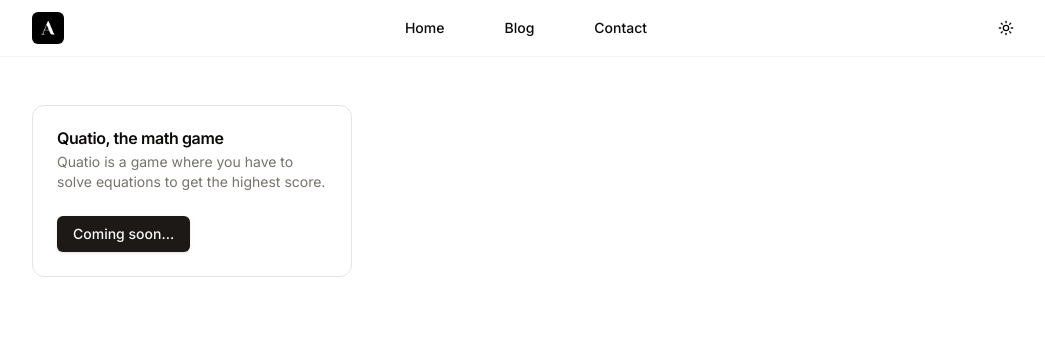
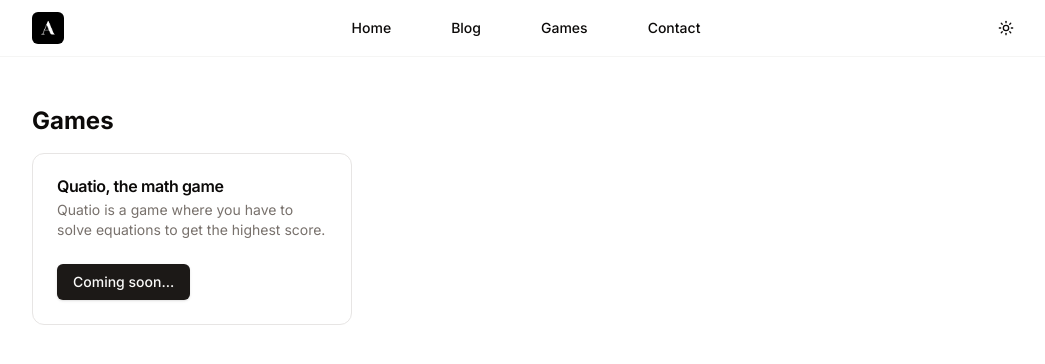
Before and after one commit to alexandretrotel/portfolio, a Next.js app: page /games in a window 1280 px wide. Shown: the top 364 px of the page, without its empty margins (112-1157 px from the left). Built offline with nearby package versions, Linux system fonts and the light colour scheme.

Commit message:
fix: header

```diff
--- a/src/app/(core)/games/page.tsx
+++ b/src/app/(core)/games/page.tsx
@@ -10,6 +10,8 @@ import Link from "next/link";
 
 export default async function Games() {
   return (
+    <div className="flex flex-col gap-4">
+      <h1 className="text-2xl font-bold">Games</h1>
       <div className="grid grid-cols-1 sm:grid-cols-2 md:grid-cols-3 gap-4 mx-auto max-w-5xl">
         <Card>
           <CardHeader>
@@ -26,5 +28,6 @@ export default async function Games() {
           </CardFooter>
         </Card>
       </div>
+    </div>
   );
 }
--- a/src/app/(core)/games/quatio/page.tsx
+++ b/src/app/(core)/games/quatio/page.tsx
@@ -0,0 +1,3 @@
+export default async function Quatio() {
+  return <></>;
+}
--- a/src/app/not-found.tsx
+++ b/src/app/not-found.tsx
@@ -1,3 +1,6 @@
+"use client";
+import "client-only";
+
 import {
   Card,
   CardHeader,
@@ -5,13 +8,15 @@ import {
   CardDescription,
   CardFooter,
 } from "@/components/ui/card";
-import Link from "next/link";
 import { Button } from "@/components/ui/button";
+import { useRouter } from "next/navigation";
 
 export default function NotFound() {
+  const router = useRouter();
+
   return (
-    <div className="flex flex-col items-center justify-center h-full space-y-4">
-      <Card>
+    <div className="flex flex-col items-center justify-center h-screen space-y-4">
+      <Card className="border-transparent">
         <CardHeader>
           <CardTitle>Not found</CardTitle>
           <CardDescription>
@@ -19,9 +24,7 @@ export default function NotFound() {
           </CardDescription>
         </CardHeader>
         <CardFooter>
-          <Button asChild>
-            <Link href="/">Go back</Link>
-          </Button>
+          <Button onClick={() => router.back()}>Go back</Button>
         </CardFooter>
       </Card>
     </div>
--- a/src/components/core/header.tsx
+++ b/src/components/core/header.tsx
@@ -8,7 +8,13 @@ import Link from "next/link";
 import { DarkModeToggle } from "@/components/ui/dark-mode-toggle";
 import Image from "next/image";
 
-const components: { title: string; href: string }[] = [
+interface ComponentProps {
+  title: string;
+  href: string;
+  disabled?: boolean;
+}
+
+const components: ComponentProps[] = [
   {
     title: "Home",
     href: "/",
@@ -16,6 +22,15 @@ const components: { title: string; href: string }[] = [
   {
     title: "Blog",
     href: "/blog",
+  },
+  {
+    title: "Projects",
+    href: "/projects",
+    disabled: true,
+  },
+  {
+    title: "Games",
+    href: "/games",
   },
   {
     title: "Contact",
@@ -39,7 +54,12 @@ export default async function Header() {
           </Link>
           <NavigationMenu>
             <NavigationMenuList className="flex items-center md:gap-6">
-              {components.map((component) => (
+              {components.map((component) => {
+                if (component.disabled) {
+                  return null;
+                }
+
+                return (
                   <NavigationMenuItem key={component.title}>
                     <Link href={component.href} legacyBehavior passHref>
                       <NavigationMenuLink className="group inline-flex h-9 w-max items-center justify-center rounded-md px-4 py-2 text-sm font-medium transition-colors hover:bg-accent hover:text-accent-foreground disabled:pointer-events-none disabled:opacity-50 data-[active]:bg-accent/50 data-[state=open]:bg-accent/50 bg-transparent">
@@ -47,7 +67,8 @@ export default async function Header() {
                       </NavigationMenuLink>
                     </Link>
                   </NavigationMenuItem>
-              ))}
+                );
+              })}
             </NavigationMenuList>
           </NavigationMenu>
           <DarkModeToggle />
```
Lines whose indentation alone changed are shown as unchanged.
